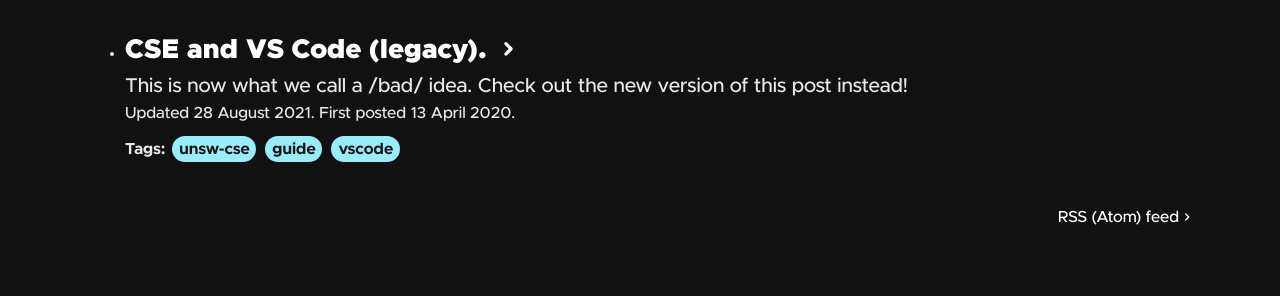
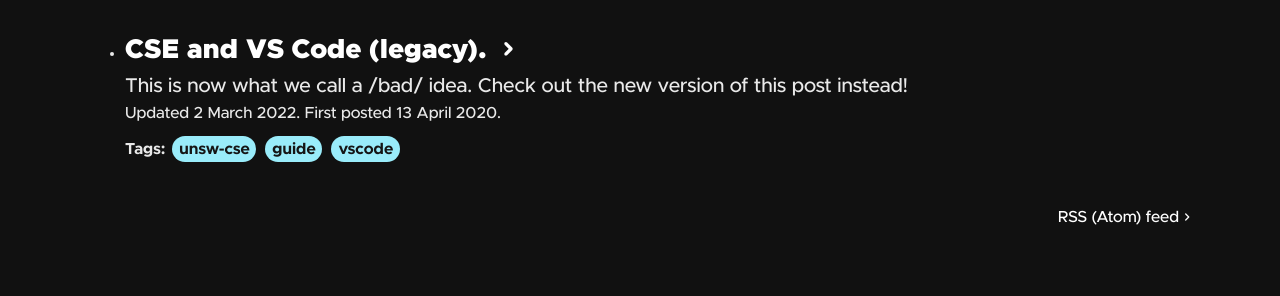
Before and after one commit to jeffreydyao/abiramen.github.io, a Jekyll site: the page built from posts.html, in a window 1280 px wide and 900 px high, scrolled down 1017 px. Shown: the part 307-603 px from the top of the window. Built offline with Jekyll 4.4.1, drawn with Linux system fonts in a browser that asks for light colours; nearby versions of some CDN libraries.

Commit message:
Add warning to old setup post

```diff
--- a/_posts/2020-09-18-cse-setup-old.md
+++ b/_posts/2020-09-18-cse-setup-old.md
@@ -3,14 +3,14 @@
 short: cse-setup-legacy
 title: CSE and VS Code (legacy)
 time: 13 April 2020
-last-update: 28 August 2021
+last-update: 2 March 2022
 layout: post
 tags: unsw-cse guide vscode
 desc: This is now what we call a /bad/ idea. Check out the new version of this post instead!
 ---
 
 {: .alert .alert-red}
-**WARNING** This method is now considered unreliable due to the load it places on CSE servers, and may be blocked by CSE's System Support at any time. Check out [this newer post](/cse-setup) instead.
+**WARNING** This method is now considered unreliable due to the load it places on CSE servers, and may be blocked by CSE's System Support at any time. Check out [this newer post](/cse-setup) instead. Do not use this on CSE.
 
 Hi there! If you're new here, welcome to CSE! We're going to be setting up a text editor called Visual Studio Code, or VS Code, to remotely work on the CSE computers without needing a VNC client!
 
```
